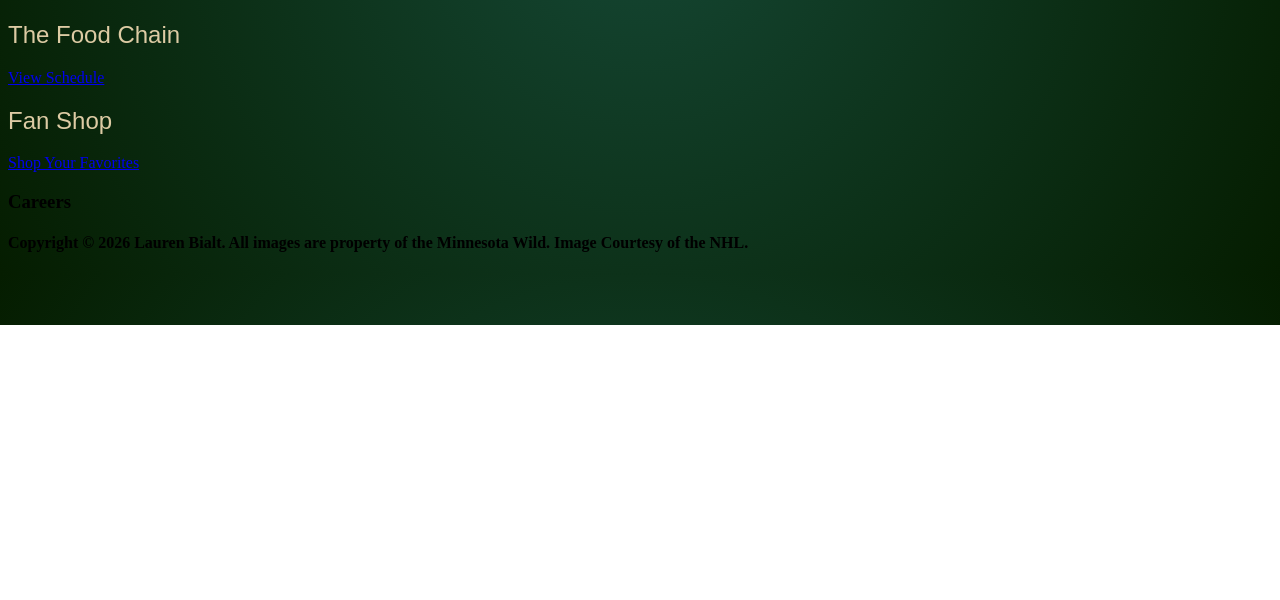
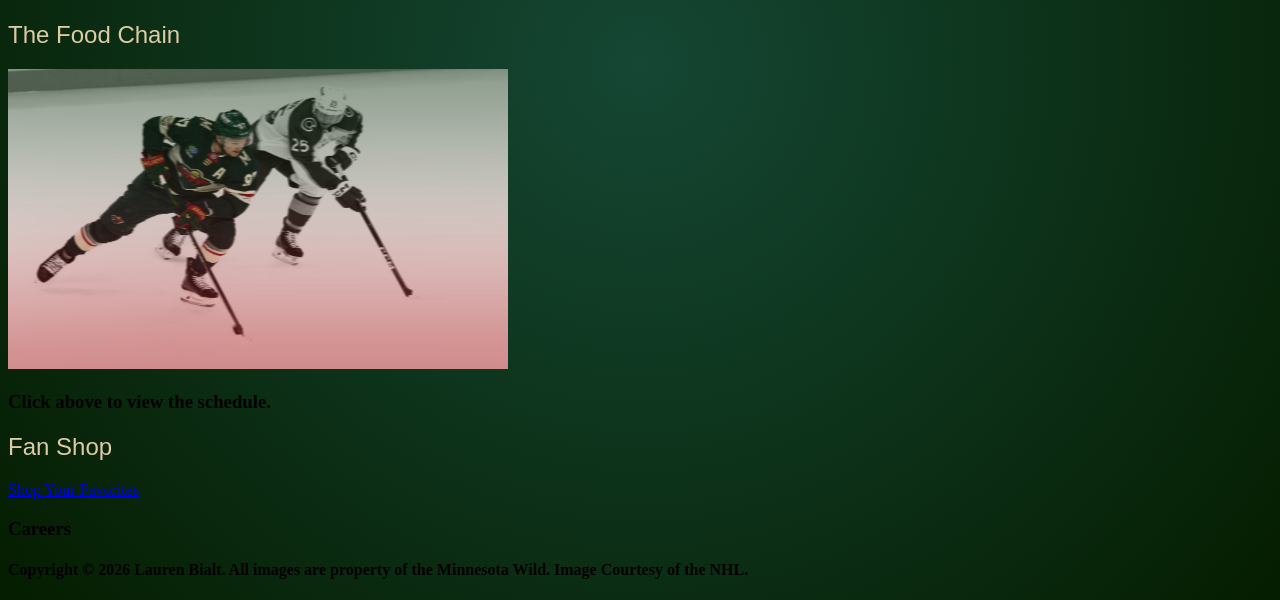
Before and after one commit to laurenbpsd/f26htmldemoo, a plain HTML site: page index.html in a window 1280 px wide. Shown: the part 475-1075 px from the top of the page. Before the commit the page ends 800 px from the top, so only its background shows below. Drawn offline with Linux system fonts and the light colour scheme.

Commit message:
refactor: update schedule link to use an image and add descriptive text

```diff
--- a/index.html
+++ b/index.html
@@ -24,7 +24,8 @@
         <h2>Into the Woods</h2>
         <img src="news landing page github.jpg" alt="Minnesota Wild team on the ice" width="500" height="300">
         <h2>The Food Chain</h2>
-        <a href="schedule.html">View Schedule</a>
+        <a href="schedule.html"><img src="revised schedule page.jpg" alt="Minnesota Wild schedule" width="500" height="300"></a>
+        <h3>Click above to view the schedule.</h3>
         <h2>Fan Shop</h2><a href="https://shop.nhl.com/minnesota-wild/t-25150687+z-9981414-3662202837?ab={wt-static_graphic}{pt-home}{al-teamlinks}{ct-Minnesota_Wild}&_gl=1*16os8us*_gcl_aw*R0NMLjE3ODk2NzQ3MjIuQ2p3S0NBanduNjdWQmhCbkVpd0FYVUlOMVRLZ2p6SF91dGE4VWFDREtMZ0tGalJvRjZwMnVHa25PWjYwLXhXNFhNdEt1SU9uelZlNGJSb0NtSUVRQXZEX0J3RQ..*_gcl_au*MjA3NTg3MjgxNi4xNzg4NDY3MzY4*_ga*OTk2NTgxNjMuMTc4ODQ2NzM2OQ..*_ga_50XZFE8C8L*czE3ODk2NzQ3MjIkbzQkZzEkdDE3ODk2Nzc2MDAkajYwJGwwJGgw" target="_blank">Shop Your Favorites</a>
         <h3>Careers</h3>
         <h3></h3>
--- a/style.css
+++ b/style.css
@@ -1,6 +1,6 @@
 /* your styles will go here!! */
 h1, h2{
-    color: #DDCBA4; cream
+    color: #DDCBA4;
 }
 body{
     background-image: radial-gradient(circle, #154734, #051D00);
```
Also changed, not shown: revised schedule page.jpg (added).
